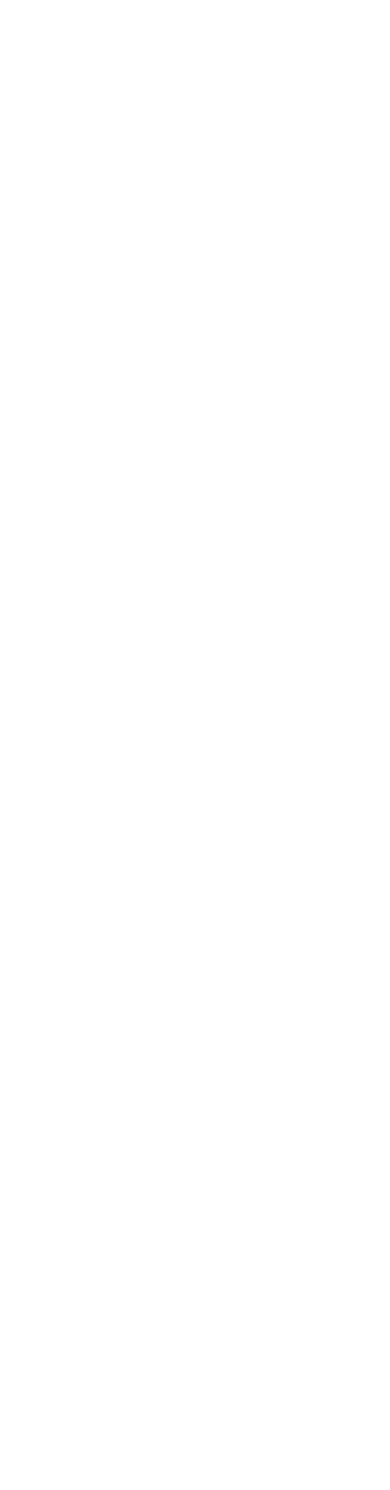
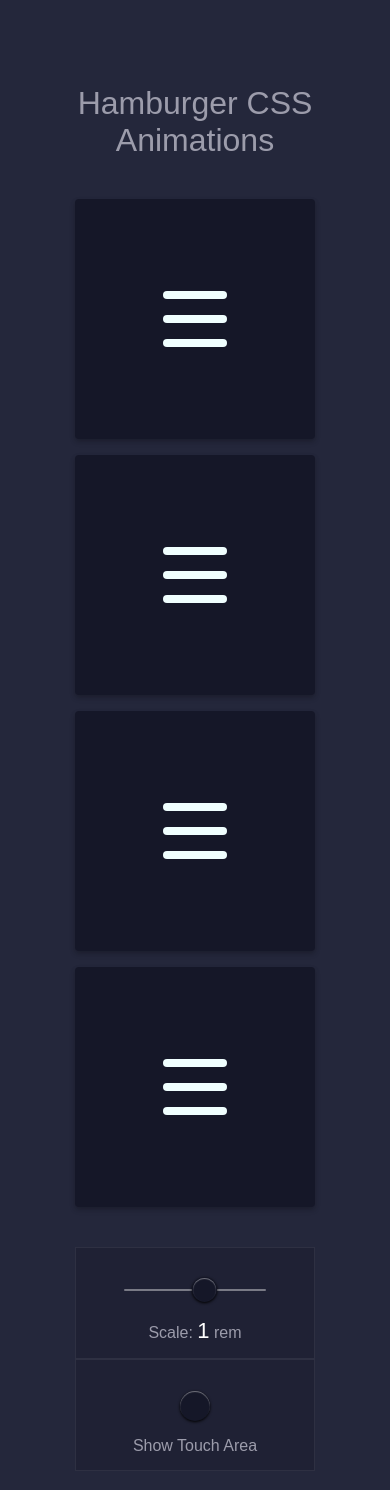
Before and after one commit to makssozykin/webtemplates, a plain HTML site: page index.html in a window 390 px wide. Before the commit the page ends 844 px from the top, so only its background shows below. Drawn offline with nearby package versions, Linux system fonts and the light colour scheme.

Commit message:
Hamburgers - CSS Animated

```diff
--- a/index.html
+++ b/index.html
@@ -4,9 +4,62 @@
     <meta charset="UTF-8" />
     <meta name="viewport" content="width=device-width, initial-scale=1.0" />
     <link rel="stylesheet" href="./style.css" />
-    <title>Document</title>
+    <link rel="stylesheet/less" type="text/css" href="styles.less" />
+    <script src="less.js" type="text/javascript"></script>
+
+    <title>Hamburger</title>
   </head>
   <body>
+    <h1>Hamburger CSS Animations</h1>
+
+    <main>
+      <section>
+        <!-- Want a larger finger touch area thus the wrapper div -->
+        <div class="burger burger1">
+          <div></div>
+        </div>
+      </section>
+
+      <section>
+        <div class="burger burger2">
+          <div></div>
+        </div>
+      </section>
+
+      <section>
+        <div class="burger burger3">
+          <div></div>
+        </div>
+      </section>
+
+      <section>
+        <div class="burger burger4">
+          <div></div>
+        </div>
+      </section>
+    </main>
+
+    <div class="controls">
+      <div class="sliderBox">
+        <input
+          id="range"
+          type="range"
+          name="font-size"
+          min=".3"
+          max="1.5"
+          value="1"
+          step=".1"
+          data-units="rem"
+        />
+        <div>Scale: <span class="range-value"></span> rem</div>
+      </div>
+
+      <div class="customCheckbox">
+        <input type="checkbox" id="customCheckbox" name="customCheckbox" />
+        <label for="customCheckbox"></label>Show Touch Area
+      </div>
+    </div>
+    <script src="https://ajax.googleapis.com/ajax/libs/jquery/3.7.1/jquery.min.js"></script>
     <script src="./script.js" type="module"></script>
   </body>
 </html>
--- a/script.js
+++ b/script.js
@@ -0,0 +1,42 @@
+///////////////////////////////////////////
+// The click
+$(".burger").addClass("unToggled");
+$(".burger").click(function () {
+  $(this).toggleClass("toggled");
+  $(this).toggleClass("unToggled");
+  // also open menu here...
+});
+
+///////////////////////////////////////////
+// Resizing Slider
+
+const inputs = document.querySelectorAll("input");
+const div = document.querySelector(".burger");
+
+function handleInputChange() {
+  const units = this.dataset.units || "";
+
+  document.documentElement.style.setProperty(
+    `--${this.name}`,
+    this.value + units
+  );
+}
+
+inputs.forEach((input) => input.addEventListener("input", handleInputChange));
+var range = $("input#range"),
+  value = $(".range-value");
+value.html(range.attr("value"));
+range.on("input", function () {
+  value.html(this.value);
+});
+
+/////////////////////////////////
+// Hit Area Toggle
+
+$("input:checkbox").change(function () {
+  if ($(this).is(":checked")) {
+    $(".burger").addClass("showHitArea");
+  } else {
+    $(".burger").removeClass("showHitArea");
+  }
+});
--- a/style.css
+++ b/style.css
@@ -0,0 +1,506 @@
+:root {
+  --font-size: 1; /* Scale is using font-size in rems; */
+  --color1: #f0ffff;
+  --borderRadius: 1em;
+}
+
+.burger {
+  font-size: var(--font-size);
+  cursor: pointer;
+  padding: 3em 1.5em; /*touch area size */
+  &.showHitArea {
+    border: 1px solid olive;
+  }
+  & > div {
+    width: 4em;
+    height: 0.5em;
+    border-radius: var(--borderRadius);
+    background: var(--color1);
+    &::before,
+    &::after {
+      transition: font-size 0s;
+      content: "";
+      display: block;
+      position: absolute;
+      width: 4em;
+      height: 0.5em;
+      background: var(--color1);
+      border-radius: var(--borderRadius);
+    }
+    &::before {
+      margin-top: -1.5em;
+    }
+    &::after {
+      margin-top: 1.5em;
+    }
+  }
+}
+
+.burger1 {
+  transition: all 0.7s, font-size 0s;
+  transition-timing-function: cubic-bezier(0.68, -0.35, 0.265, 1.35);
+  & > div {
+    transition: all 0.1s 0.3s, font-size 0s;
+    &::before,
+    &::after {
+      transition: all 0.3s 0.2s, font-size 0s;
+    }
+  }
+  &.toggled {
+    transform: rotate(180deg);
+    > div::before {
+      transform: rotate(45deg) translate(1.1em, 1em);
+    }
+    > div {
+      background: transparent;
+    }
+    > div::after {
+      transform: rotate(-45deg) translate(1.1em, -1em);
+    }
+  }
+}
+
+.burger2 {
+  & > div {
+    transition: background 0.4s, font-size 0s;
+    &::before,
+    &::after {
+      transition: font-size 0s;
+      transform-origin: center center;
+    }
+  }
+  &.toggled {
+    > div::before {
+      animation: burg2top 0.4s linear forwards;
+    }
+    > div {
+      background: transparent;
+    }
+    > div::after {
+      animation: burg2bottom 0.4s linear forwards;
+    }
+  }
+  &.unToggled {
+    > div::before {
+      animation: burg2topReset 0.4s linear forwards;
+    }
+    > div {
+      background: var(--color1);
+    }
+    > div::after {
+      animation: burg2bottomReset 0.4s linear forwards;
+    }
+  }
+
+  @keyframes burg2top {
+    0% {
+    }
+    20% {
+      margin-top: 0em;
+      transform: rotate(0deg);
+    }
+    60% {
+      margin-top: 0em;
+      transform: rotate(55deg);
+    }
+    100% {
+      margin-top: 0em;
+      transform: rotate(45deg);
+    }
+  }
+
+  @keyframes burg2bottom {
+    0% {
+    }
+    20% {
+      margin-top: 0em;
+      transform: rotate(0deg);
+    }
+    60% {
+      margin-top: 0em;
+      transform: rotate(-55deg);
+    }
+    100% {
+      margin-top: 0em;
+      transform: rotate(-45deg);
+    }
+  }
+
+  @keyframes burg2topReset {
+    0% {
+      margin-top: 0em;
+      transform: rotate(45deg);
+    }
+    20% {
+      transform: rotate(0deg);
+    }
+    60% {
+      margin-top: 1.7em;
+      transform: rotate(0deg);
+    }
+    100% {
+      margin-top: 1.5em;
+      transform: rotate(0deg);
+    }
+  }
+
+  @keyframes burg2bottomReset {
+    0% {
+      margin-top: 0em;
+      transform: rotate(-45deg);
+    }
+    20% {
+      transform: rotate(0deg);
+    }
+    60% {
+      margin-top: -1.7em;
+      transform: rotate(0deg);
+    }
+    100% {
+      margin-top: -1.5em;
+      transform: rotate(0deg);
+    }
+  }
+}
+
+.burger3 {
+  transition: all 0.7s, font-size 0s;
+  transition-timing-function: cubic-bezier(0.68, 0, 0.265, 1.25);
+  & > div {
+    transition: all 0.5s, font-size 0s;
+    &::before,
+    &::after {
+      transition: all 0.4s 0.2s, font-size 0s;
+      transform-origin: left top;
+    }
+  }
+  &.toggled {
+    transform: rotate(180deg);
+    > div::before {
+      width: 3em;
+      transform: rotate(-45deg) translate(-1.4em, 1.1em);
+    }
+    > div::after {
+      width: 3em;
+      transform: rotate(45deg) translate(-1em, -1.2em);
+    }
+  }
+}
+
+.burger4 {
+  & > div {
+    transition: all 0.4s, font-size 0s;
+    &::before,
+    &::after {
+      transition: font-size 0s;
+      transform-origin: center center;
+    }
+  }
+  &.toggled {
+    > div::before {
+      animation: burg4top 0.4s linear forwards;
+    }
+    > div {
+      animation: burg4 0.4s linear forwards;
+    }
+    > div::after {
+      animation: burg4bottom 0.4s linear forwards;
+    }
+  }
+
+  &.unToggled {
+    > div::before {
+      animation: burg4topReset 0.4s linear forwards;
+    }
+    > div {
+      background: var(--color1);
+      animation: burg4reset 0.4s linear forwards;
+    }
+    > div::after {
+      animation: burg4bottomReset 0.4s linear forwards;
+    }
+  }
+  @keyframes burg4 {
+    50% {
+      transform: rotate(0deg);
+      background: var(--color1);
+    }
+    100% {
+      transform: rotate(360deg);
+      background: #f0ffff00;
+    }
+  }
+  @keyframes burg4top {
+    50% {
+      margin-top: 0;
+      transform: rotate(0deg);
+    }
+    100% {
+      margin-top: 0;
+      transform: rotate(45deg);
+    }
+  }
+
+  @keyframes burg4bottom {
+    50% {
+      margin-top: 0;
+      transform: rotate(0deg);
+    }
+    100% {
+      margin-top: 0;
+      transform: rotate(-45deg);
+    }
+  }
+
+  @keyframes burg4reset {
+    0% {
+      transform: rotate(0deg);
+      background: #f0ffff00;
+    }
+    50% {
+      transform: rotate(0deg);
+      background: #f0ffff00;
+    }
+    100% {
+      transform: rotate(-360deg);
+      background: #f0ffff;
+    }
+  }
+  @keyframes burg4topReset {
+    0% {
+      transform: rotate(45deg);
+      margin-top: 0;
+    }
+    50% {
+      transform: rotate(0deg);
+      margin-top: 0em;
+    }
+    100% {
+      transform: rotate(0deg);
+      margin-top: 1.5em;
+    }
+  }
+
+  @keyframes burg4bottomReset {
+    0% {
+      transform: rotate(-45deg);
+      margin-top: 0;
+    }
+    50% {
+      margin-top: 0;
+      transform: rotate(0deg);
+    }
+    100% {
+      transform: rotate(0deg);
+      margin-top: -1.5em;
+    }
+  }
+}
+
+/* Display Stuff */
+
+@import url("https://fonts.googleapis.com/css2?family=Poppins:wght@300;400;500&display=swap");
+
+html {
+  box-sizing: border-box;
+}
+*,
+*:before,
+*:after {
+  box-sizing: inherit;
+}
+h1 {
+  font-size: 2rem;
+  font-weight: 100;
+  margin-bottom: 2rem;
+  text-align: center;
+}
+body {
+  font-family: "Poppins", sans-serif;
+  font-size: 1rem;
+  background: #24273b;
+  height: 100%;
+  color: #9c9cab;
+  display: flex;
+  align-items: center;
+  justify-content: center;
+  flex-direction: column;
+  margin: 4rem;
+}
+
+main {
+  display: flex;
+  align-items: center;
+  justify-content: center;
+  flex-wrap: wrap;
+}
+
+section {
+  width: 15rem;
+  height: 15rem;
+  background: #151728;
+  border-radius: 4px;
+  margin: 0.5rem;
+  display: flex;
+  justify-content: center;
+  align-items: center;
+  box-shadow: 0 2px 4px #00000026, 0 3px 6px #0000001f;
+}
+
+.sliderBox {
+  display: flex;
+  align-items: center;
+  justify-content: center;
+  flex-direction: column;
+  text-align: center;
+  input {
+    width: 200px;
+  }
+  .range-value {
+    font-weight: 100;
+    font-size: 22px;
+    color: #fff;
+  }
+}
+
+input[type="range"] {
+  width: 100%;
+  margin: 2em 0;
+  background-color: transparent;
+  -webkit-appearance: none;
+}
+input[type="range"]:focus {
+  outline: none;
+}
+input[type="range"]::-webkit-slider-runnable-track {
+  background: #ffffff66;
+  border: 0;
+  border-radius: 1.3px;
+  width: 100%;
+  height: 2px;
+  cursor: pointer;
+}
+input[type="range"]::-webkit-slider-thumb {
+  margin-top: -12px;
+  width: 25px;
+  height: 25px;
+  background: #151728;
+  box-shadow: inset 0px 1px 1px #ffffff66, 0px 1px 3px rgba(0, 0, 0, 1);
+  border: 1px solid rgba(0, 0, 0, 0);
+  border-radius: 50px;
+  cursor: pointer;
+  -webkit-appearance: none;
+}
+input[type="range"]:focus::-webkit-slider-runnable-track {
+  background: #ffffff;
+}
+input[type="range"]::-moz-range-track {
+  background: #ffffff;
+  border: 0;
+  border-radius: 1.3px;
+  width: 100%;
+  height: 1px;
+  cursor: pointer;
+}
+input[type="range"]::-moz-range-thumb {
+  width: 25px;
+  height: 25px;
+  background: #151728;
+  border: 1px solid rgba(0, 0, 0, 0);
+  border-radius: 50px;
+  cursor: pointer;
+}
+input[type="range"]::-ms-track {
+  background: transparent;
+  border-color: transparent;
+  border-width: 13px 0;
+  color: transparent;
+  width: 100%;
+  height: 1px;
+  cursor: pointer;
+}
+input[type="range"]::-ms-fill-lower {
+  background: #151728;
+  border: 0;
+  border-radius: 2.6px;
+}
+input[type="range"]::-ms-fill-upper {
+  background: #151728;
+  border: 0;
+  border-radius: 2.6px;
+}
+input[type="range"]::-ms-thumb {
+  width: 25px;
+  height: 25px;
+  background: #151728;
+  border: 1px solid rgba(0, 0, 0, 0);
+  border-radius: 50px;
+  cursor: pointer;
+  margin-top: 0px;
+  /*Needed to keep the Edge thumb centred*/
+}
+input[type="range"]:focus::-ms-fill-lower {
+  background: #ffffff;
+}
+input[type="range"]:focus::-ms-fill-upper {
+  background: #ffffff;
+}
+
+.customCheckbox {
+  position: relative;
+  display: flex;
+  align-items: center;
+  justify-content: center;
+  flex-direction: column;
+  label {
+    width: 30px;
+    height: 30px;
+    cursor: pointer;
+    position: relative;
+    top: 0;
+    left: 0;
+    margin: 1em;
+    background: #151728;
+    border-radius: 1em;
+    box-shadow: inset 0px 1px 1px #ffffff66, 0px 1px 3px rgba(0, 0, 0, 1);
+    &:after {
+      content: "";
+      width: 18px;
+      height: 18px;
+      display: block;
+      background: olive;
+      border-radius: 1em;
+      position: absolute;
+      font-size: 1.5em;
+      font-weight: 900;
+      top: 7px;
+      left: 6px;
+      opacity: 0;
+    }
+    &:hover::after {
+    }
+  }
+  input[type="checkbox"] {
+    visibility: hidden;
+    position: absolute;
+    &:checked + label:after {
+      opacity: 1;
+    }
+  }
+}
+
+.controls {
+  display: flex;
+  flex-wrap: wrap;
+  align-items: center;
+  justify-content: center;
+  margin: 2rem 0;
+  > * {
+    background: #15172855;
+    /* box-shadow: 0px 0px 20px #00000055; */
+    border: 1px solid #ffffff11;
+    padding: 0 3rem;
+    width: 15rem;
+    height: 7rem;
+  }
+}
```
Also changed, not shown: 1 other file.
